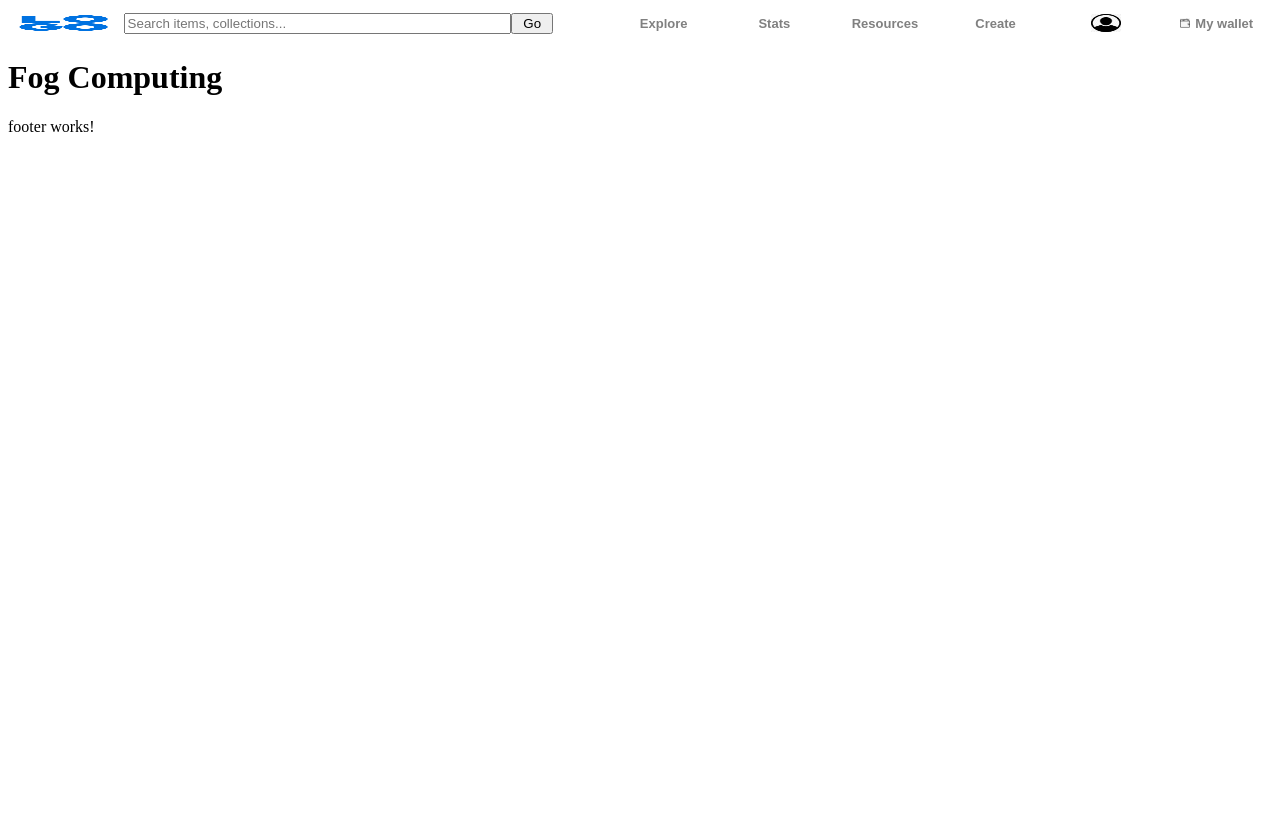
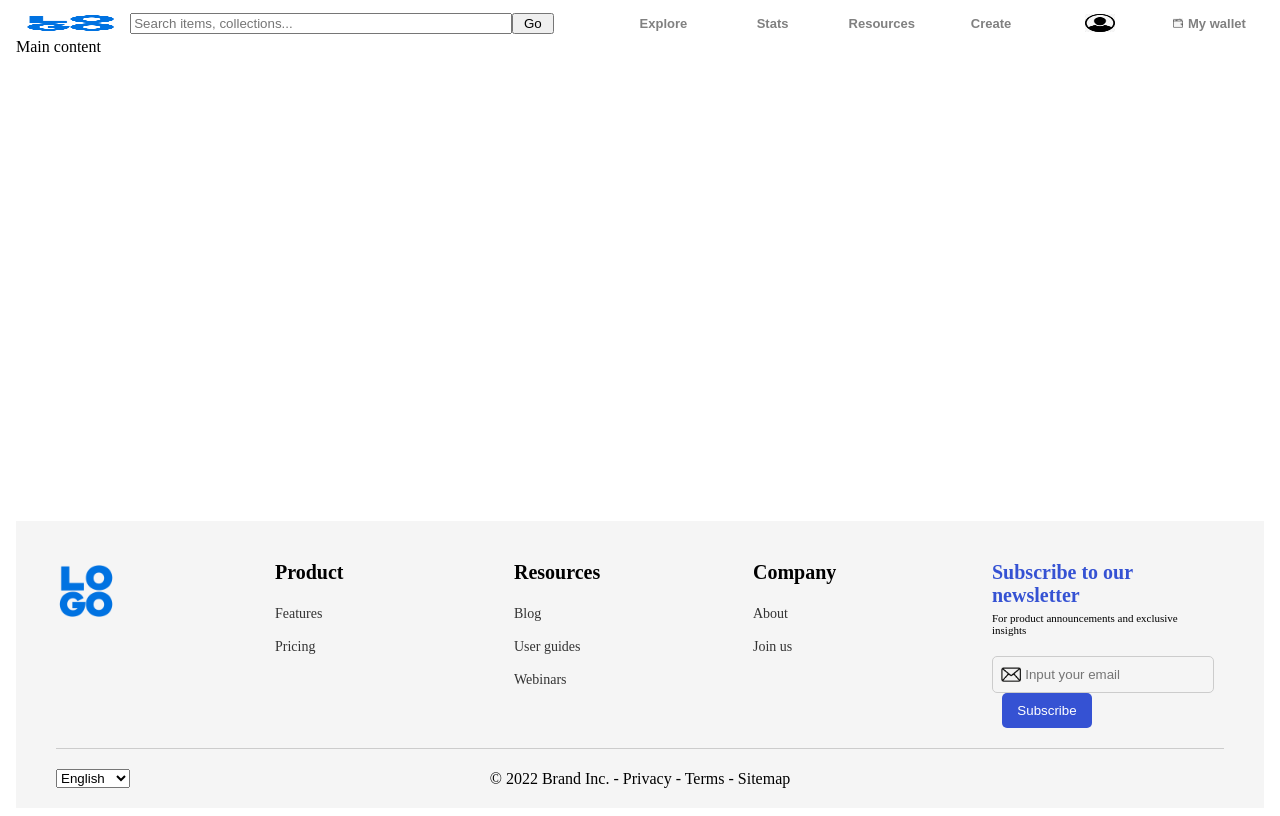
Before and after one commit to vb9606/fog-comp, an Angular app: page / in a window 1280 px wide. Built offline with nearby package versions, Linux system fonts and the light colour scheme.

Commit message:
Header and footer

```diff
--- a/src/app/app.component.css
+++ b/src/app/app.component.css
@@ -0,0 +1,13 @@
+body {
+    display: flex;
+    flex-direction: column;
+    min-height: 100vh; /* Set the minimum height of the container to 100% of the viewport height */
+  }
+
+  main {
+    flex: 1; /* Set the main content area to take up all remaining space */
+  }
+
+  footer {
+    margin-top: auto; /* Push the footer to the bottom by setting auto margin on top */
+  }
--- a/src/app/app.component.html
+++ b/src/app/app.component.html
@@ -1,5 +1,5 @@
-<app-header></app-header>
-
-<h1>{{title}}</h1>
-
-<app-footer></app-footer>
+<body>
+    <app-header>Header content</app-header>
+    <main>Main content</main>
+    <app-footer>Footer content</app-footer>
+</body>
--- a/src/app/footer/footer.component.css
+++ b/src/app/footer/footer.component.css
@@ -0,0 +1,150 @@
+footer {
+    height: 20%;
+    background-color: #f5f5f5;
+    display: flex;
+    flex-direction: column;
+    justify-content: space-between;
+    position: relative;
+  }
+
+  .footer-content {
+    display: flex;
+    justify-content: space-between;
+    align-items: flex-start;
+    padding: 20px;
+    height: 80%;
+  }
+
+  .footer-column {
+    flex: 1;
+    margin-right: 30px;
+    align-items: center;
+  }
+
+  .footer-logo img {
+    height: 60px;
+    margin-top: 20px;
+    margin-left: 20px;
+  }
+
+  .footer-column h4 {
+    font-size: 20px;
+    font-weight: bold;
+    margin-bottom: 20px;
+    margin-top: 20px;
+  }
+
+  .footer-column:last-of-type h4 {
+    color: #3552d3;
+  }
+
+  .footer-column ul {
+    list-style: none;
+    margin: 0;
+    padding: 0;
+    margin-bottom: 20px;
+  }
+
+  .footer-column li {
+    margin-bottom: 15px;
+  }
+
+  .footer-column a {
+    color: #333;
+    text-decoration: none;
+  }
+
+  .footer-column a:hover {
+    text-decoration: underline;
+  }
+
+  .footer-column p {
+    margin-bottom: 10px;
+  }
+
+  .footer-column input[type="email"] {
+    padding: 10px;
+    border-radius: 5px;
+    border: 1px solid #ccc;
+    width: 60%;
+  }
+
+  input[type="email"] {
+    background: url('../../assets/images/email.png') no-repeat center;
+    background-size: contain;
+    background-position: 8px center;
+    background-size: 20px 15px;
+  }
+
+  .footer-column button[type="submit"] {
+    padding: 10px;
+    background-color: #3552d3;
+    border: none;
+    color: white;
+    border-radius: 5px;
+    cursor: pointer;
+    width: 30%;
+    margin-left: 10px;
+  }
+
+  .footer-column h4:nth-of-type(3) + p {
+    color: black;
+  }
+
+  .footer-column ul li a {
+    font-size: 14px;
+  }
+
+  .footer-column:last-of-type h4 {
+    margin-bottom: 5px;
+  }
+
+  .footer-column:last-of-type p {
+    margin-top: 5px;
+    margin-bottom: 20px;
+    font-size: 11px;
+  }
+
+  .footer-column:last-of-type form {
+    margin-top: 20px;
+  }
+
+  .language-menu {
+    margin-left: 20px;
+  }
+
+  .footer-menu {
+    display: flex;
+    align-items: center;
+    justify-content: space-between;
+    margin: 20px;
+
+
+  }
+
+  .footer-links {
+    position: absolute;
+    bottom: 0;
+    left: 50%;
+    transform: translateX(-50%);
+    margin-right: 20px;
+    margin-bottom: 20px;
+  }
+
+  .footer-links p {
+    margin: 0;
+  }
+
+  .footer-divider {
+    border-top: 1px solid #ccc;
+    margin-left: 40px;
+    margin-right: 40px;
+  }
+
+  input {
+    min-width: 200px;
+  }
+
+  button {
+    min-width: 90px;
+  }
--- a/src/app/footer/footer.component.html
+++ b/src/app/footer/footer.component.html
@@ -1 +1,53 @@
-<p>footer works!</p>
+<footer>
+    <div class="footer-content">
+      <div class="footer-column">
+        <div class="footer-logo">
+          <img src="../../assets/images/logo.png" alt="Logo">
+        </div>
+      </div>
+      <div class="footer-column">
+        <h4>Product</h4>
+        <ul>
+          <li><a href="#">Features</a></li>
+          <li><a href="#">Pricing</a></li>
+        </ul>
+      </div>
+      <div class="footer-column">
+        <h4>Resources</h4>
+        <ul>
+          <li><a href="#">Blog</a></li>
+          <li><a href="#">User guides</a></li>
+          <li><a href="#">Webinars</a></li>
+        </ul>
+      </div>
+      <div class="footer-column">
+        <h4>Company</h4>
+        <ul>
+          <li><a href="#">About</a></li>
+          <li><a href="#">Join us</a></li>
+        </ul>
+      </div>
+      <div class="footer-column">
+        <h4>Subscribe to our newsletter</h4>
+        <p>For product announcements and exclusive insights</p>
+        <form>
+          <input type="email" placeholder="      Input your email">
+          <button type="submit">Subscribe</button>
+        </form>
+      </div>
+    </div>
+    <div class="footer-divider"></div>
+    <div class="footer-menu">
+        <div class="language-menu">
+          <select>
+            <option value="en" selected>English</option>
+            <option value="es">Español</option>
+            <option value="fr">Français</option>
+            <option value="de">Deutsch</option>
+          </select>
+        </div>
+        <div class="footer-links">
+          <p> &copy; 2022 Brand Inc. - Privacy - Terms - Sitemap</p>
+        </div>
+      </div>
+  </footer>
--- a/src/app/header/header.component.css
+++ b/src/app/header/header.component.css
@@ -67,7 +67,7 @@ header .header-search input {
 
 /* Add styling to the buttons */
 header .buttons button {
-  background-color: #0077b6;
+  background-color: #21007a;
   border: none;
   color: white;
   font-weight: bold;
@@ -95,5 +95,13 @@ header .header-wallet button {
 
 header .buttons button:hover,
 header .header-wallet button:hover {
-  color: #0077b6;
+  color: #3552d3;
 }
+
+input {
+  min-width: 200px;
+}
+
+button {
+  min-width: 40px;
+}
```
Also changed, not shown: src/assets/images/email.png (added).
